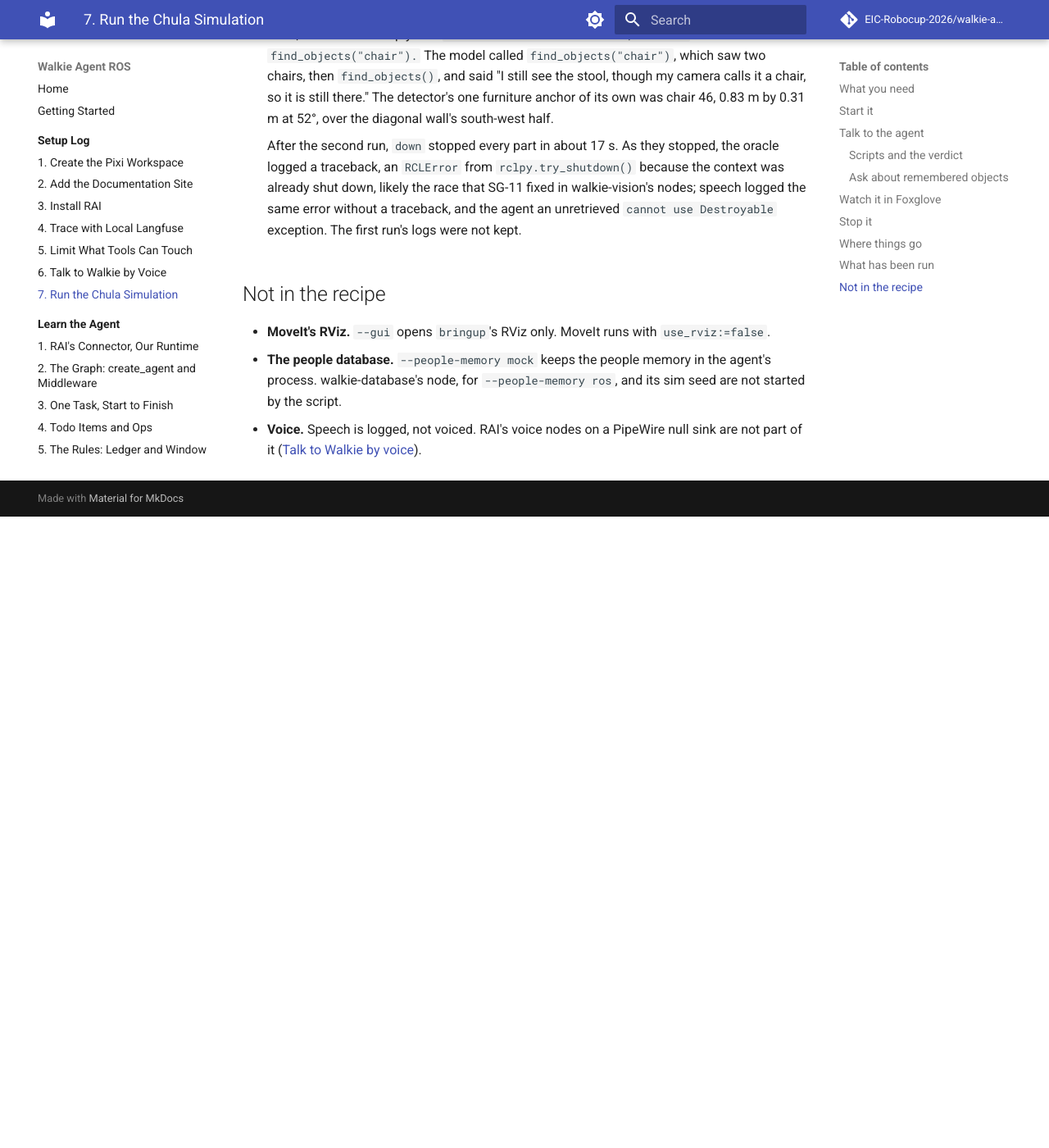
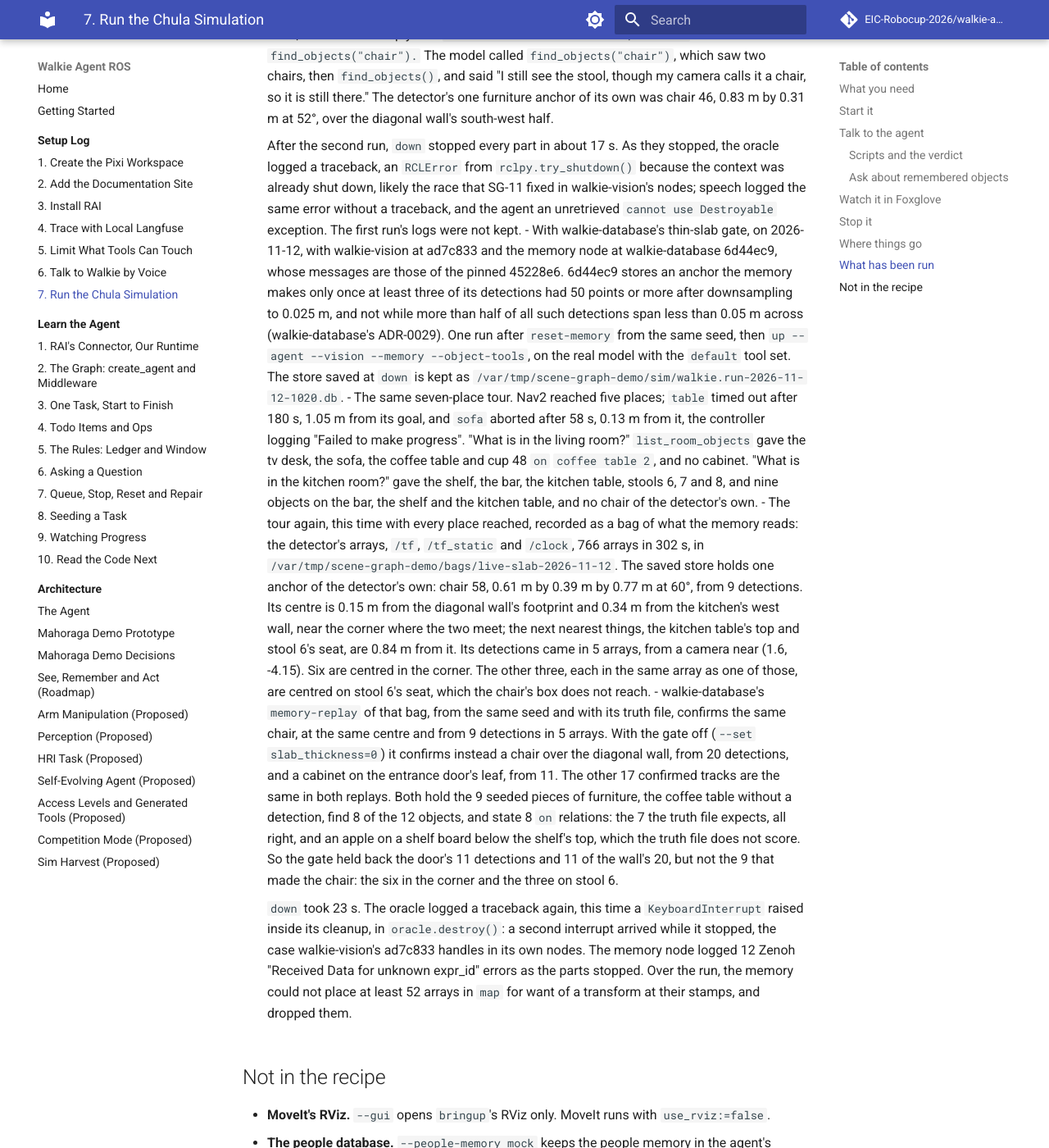
Before and after one commit to EIC-Robocup-2026/walkie-agent-ros, an MkDocs documentation site: the page built from docs/setup/08-chula-simulation.md, in a window 1280 px wide and 1400 px high, scrolled down 20067 px. Shown: the whole window at 82% size. Built offline with MkDocs 1.6.1 and Material for MkDocs 9.7.7, drawn with Linux system fonts in a browser that asks for light colours; comment, search, counter and statistics services are not loaded; before the commit the page ends 20697 px from its top, so only the background shows below that.

Commit message:
docs: record the live run with walkie-database's thin-slab gate

```diff
--- a/docs/setup/08-chula-simulation.md
+++ b/docs/setup/08-chula-simulation.md
@@ -896,6 +896,57 @@ kitchen table, succeeded from the living room and from the shelf.
     the race that SG-11 fixed in walkie-vision's nodes; speech logged the same
     error without a traceback, and the agent an unretrieved `cannot use
     Destroyable` exception. The first run's logs were not kept.
+- With walkie-database's thin-slab gate, on 2026-11-12, with walkie-vision at
+  ad7c833 and the memory node at walkie-database 6d44ec9, whose messages are
+  those of the pinned 45228e6. 6d44ec9 stores an anchor the memory makes only
+  once at least three of its detections had 50 points or more after
+  downsampling to 0.025 m, and not while more than half of all such
+  detections span less than 0.05 m across (walkie-database's ADR-0029). One
+  run after `reset-memory` from the same seed, then
+  `up --agent --vision --memory --object-tools`, on the real model with the
+  `default` tool set. The store saved at `down` is kept as
+  `/var/tmp/scene-graph-demo/sim/walkie.run-2026-11-12-1020.db`.
+    - The same seven-place tour. Nav2 reached five places; `table` timed out
+      after 180 s, 1.05 m from its goal, and `sofa` aborted after 58 s, 0.13 m
+      from it, the controller logging "Failed to make progress". "What is in
+      the living room?" `list_room_objects` gave the tv desk, the sofa, the
+      coffee table and cup 48 `on` `coffee table 2`, and no cabinet. "What is
+      in the kitchen room?" gave the shelf, the bar, the kitchen table, stools
+      6, 7 and 8, and nine objects on the bar, the shelf and the kitchen
+      table, and no chair of the detector's own.
+    - The tour again, this time with every place reached, recorded as a bag
+      of what the memory reads: the detector's arrays, `/tf`, `/tf_static` and
+      `/clock`, 766 arrays in 302 s, in
+      `/var/tmp/scene-graph-demo/bags/live-slab-2026-11-12`. The saved store
+      holds one anchor of the detector's own: chair 58, 0.61 m by 0.39 m by
+      0.77 m at 60°, from 9 detections. Its centre is 0.15 m from the
+      diagonal wall's footprint and 0.34 m from the kitchen's west wall, near
+      the corner where the two meet; the next nearest things, the kitchen
+      table's top and stool 6's seat, are 0.84 m from it. Its detections came
+      in 5 arrays, from a camera near (1.6, -4.15). Six are centred in the
+      corner. The other three, each in the same array as one of those, are
+      centred on stool 6's seat, which the chair's box does not reach.
+    - walkie-database's `memory-replay` of that bag, from the same seed and
+      with its truth file, confirms the same chair, at the same centre and
+      from 9 detections in 5 arrays. With the gate off
+      (`--set slab_thickness=0`) it confirms instead a chair over the
+      diagonal wall, from 20 detections, and a cabinet on the entrance door's
+      leaf, from 11. The other 17 confirmed tracks are the same in both
+      replays. Both hold the 9 seeded pieces of furniture, the coffee table
+      without a detection, find 8 of the 12 objects, and state 8 `on`
+      relations: the 7 the truth file expects, all right, and an apple on a
+      shelf board below the shelf's top, which the truth file does not score.
+      So the gate held back the door's 11 detections and 11 of the wall's 20,
+      but not the 9 that made the chair: the six in the corner and the three
+      on stool 6.
+
+    `down` took 23 s. The oracle logged a traceback again, this time a
+    `KeyboardInterrupt` raised inside its cleanup, in `oracle.destroy()`: a
+    second interrupt arrived while it stopped, the case walkie-vision's
+    ad7c833 handles in its own nodes. The memory node logged 12 Zenoh
+    "Received Data for unknown expr_id" errors as the parts stopped. Over the
+    run, the memory could not place at least 52 arrays in `map` for want of a
+    transform at their stamps, and dropped them.
 
 ## Not in the recipe
 
```
